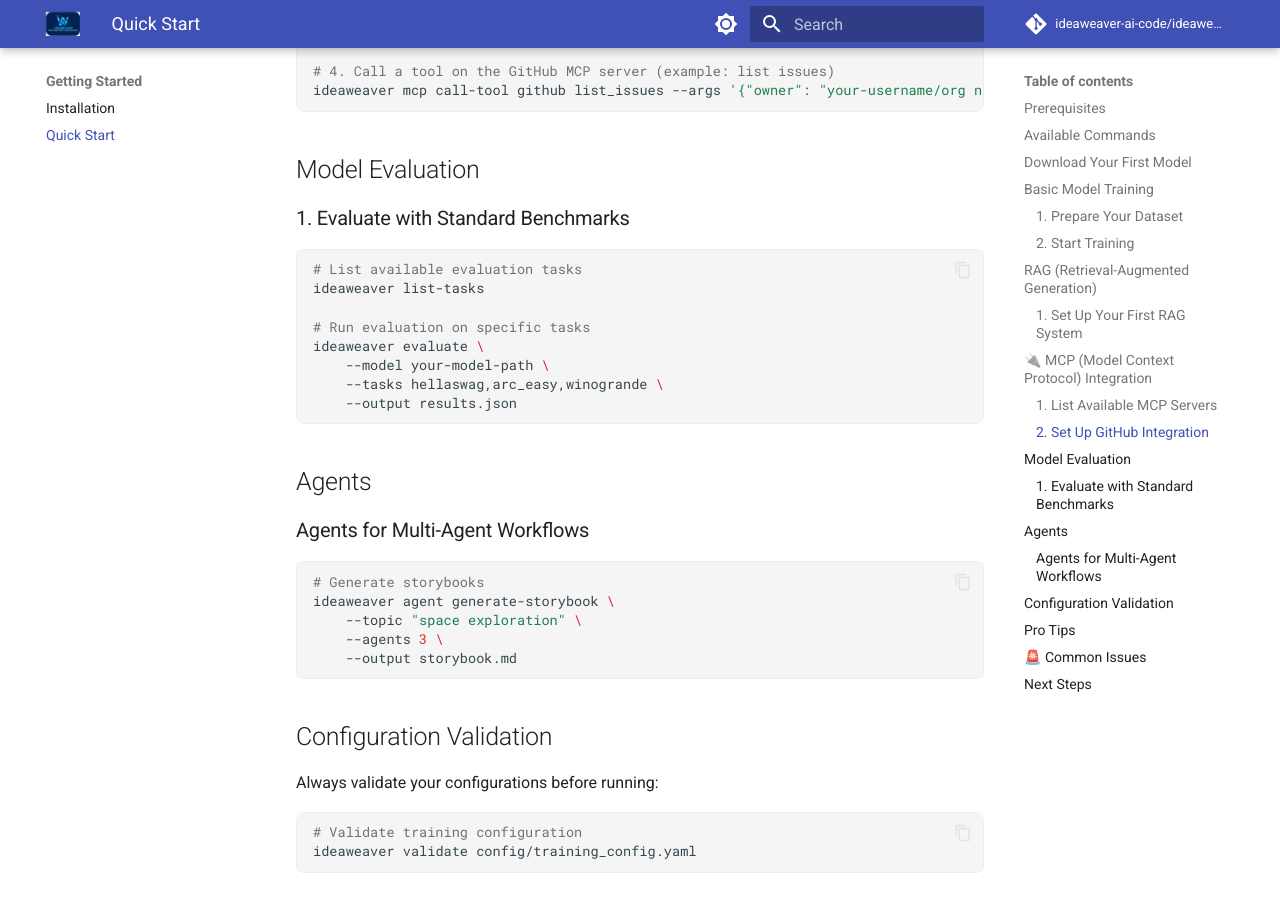
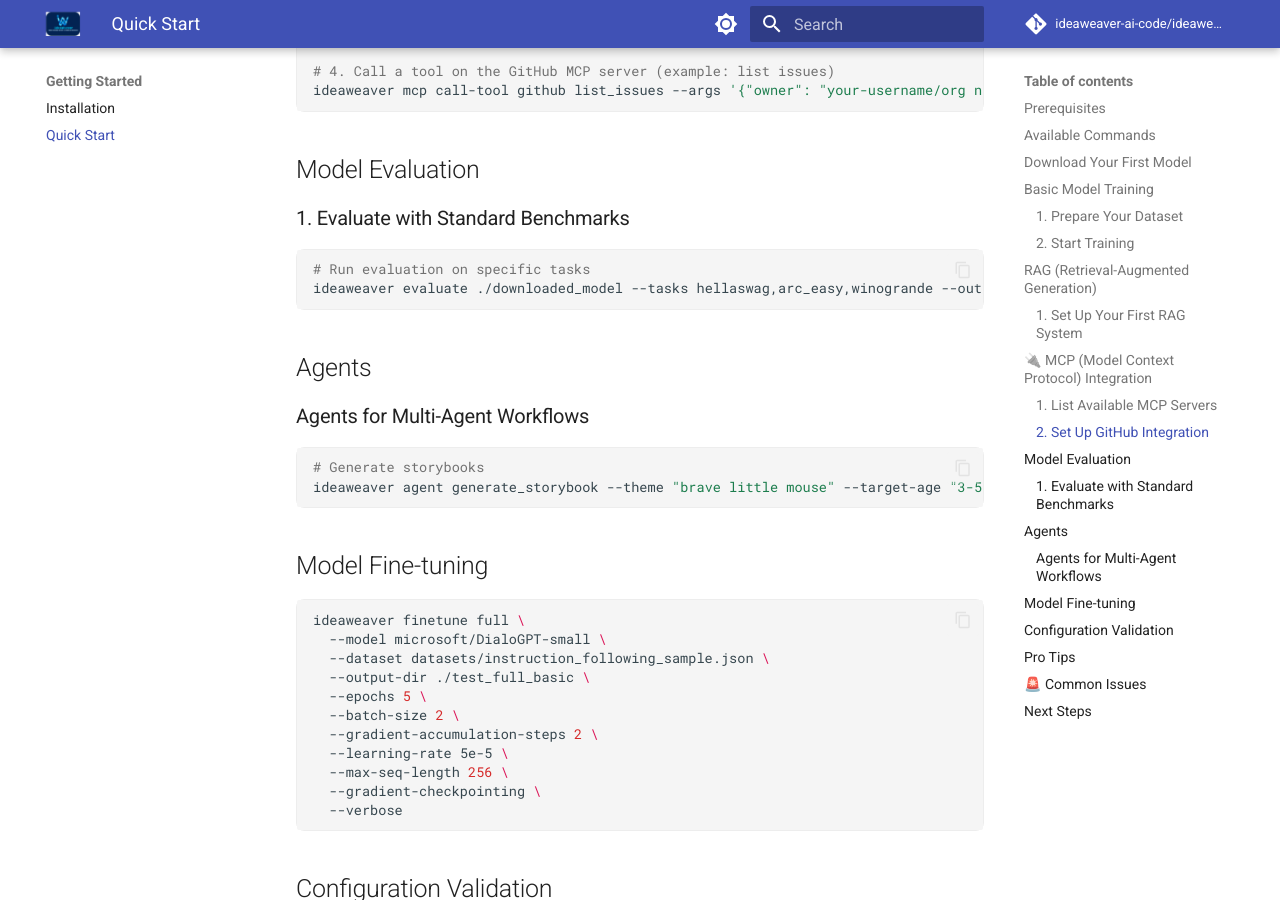
Before and after one commit to ideaweaver-ai-code/ideaweaver-docs, an MkDocs documentation site: the page built from docs/getting-started/quick-start.md, in a window 1280 px wide and 900 px high, scrolled down 2423 px. Built offline with MkDocs 1.6.1 and Material for MkDocs 9.7.7, drawn with Linux system fonts in a browser that asks for light colours; comment, search, counter and statistics services are not loaded.

Commit message:
Update quick start guide and main index for documentation

````diff
--- a/docs/getting-started/quick-start.md
+++ b/docs/getting-started/quick-start.md
@@ -117,14 +117,8 @@ ideaweaver mcp call-tool github list_issues --args '{"owner": "your-username/org
 ### 1. Evaluate with Standard Benchmarks
 
 ```bash
-# List available evaluation tasks
-ideaweaver list-tasks
-
 # Run evaluation on specific tasks
-ideaweaver evaluate \
-    --model your-model-path \
-    --tasks hellaswag,arc_easy,winogrande \
-    --output results.json
+ideaweaver evaluate ./downloaded_model --tasks hellaswag,arc_easy,winogrande --output-path results.json
 ```
 
 ## Agents
@@ -133,10 +127,22 @@ ideaweaver evaluate \
 
 ```bash
 # Generate storybooks
-ideaweaver agent generate-storybook \
-    --topic "space exploration" \
-    --agents 3 \
-    --output storybook.md
+ideaweaver agent generate_storybook --theme "brave little mouse" --target-age "3-5"
+```
+
+## Model Fine-tuning
+```bash
+ideaweaver finetune full \
+  --model microsoft/DialoGPT-small \
+  --dataset datasets/instruction_following_sample.json \
+  --output-dir ./test_full_basic \
+  --epochs 5 \
+  --batch-size 2 \
+  --gradient-accumulation-steps 2 \
+  --learning-rate 5e-5 \
+  --max-seq-length 256 \
+  --gradient-checkpointing \
+  --verbose
 ```
 
 ## Configuration Validation
````
Also changed, not shown: docs/index.md (+4 -1 lines).
